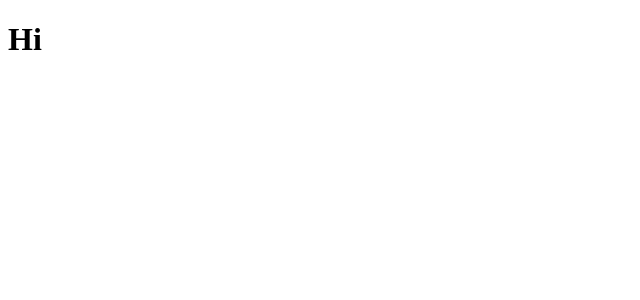
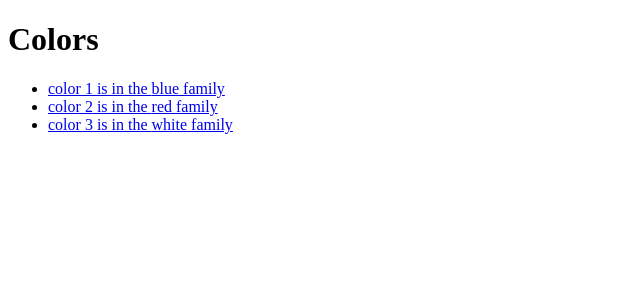
Before and after one commit to roodhouse/rugh-design-color-wheel, a React (Create React App) app: page / in a window 1280 px wide. Shown: the top 300 px of the page, without its empty margins (0-640 px from the left). Built offline with nearby package versions, Linux system fonts and the light colour scheme.

Commit message:
setup mapping etc

```diff
--- a/package.json
+++ b/package.json
@@ -8,6 +8,7 @@
     "@testing-library/user-event": "^13.5.0",
     "react": "^18.2.0",
     "react-dom": "^18.2.0",
+    "react-router-dom": "^6.10.0",
     "react-scripts": "5.0.1",
     "web-vitals": "^2.1.4"
   },
--- a/src/App.js
+++ b/src/App.js
@@ -1,10 +1,16 @@
 import './App.css';
+import { Route, Routes } from 'react-router-dom';
+import Home from './components/Home';
+import Color from './components/Color';
 
 function App() {
   return (
-    <div>
-      <h1>Hi</h1>
-    </div>
+    <Routes>
+      <Route path='/' element={<Home />} />
+      <Route path='color/:id' element={<Color />} />
+
+
+    </Routes>
   );
 }
 
--- /dev/null
+++ b/src/components/Color.jsx
@@ -0,0 +1,18 @@
+import * as React from 'react';
+import { useParams } from 'react-router-dom';
+import { getColor } from './colors';
+
+function Color() {
+
+    const { id } = useParams();
+    const color = getColor(id);
+
+  return (
+    <div>
+        <h1>{color.name}</h1>
+        <p>{color.family}</p>
+    </div>
+  )
+}
+
+export default Color
--- /dev/null
+++ b/src/components/Home.jsx
@@ -0,0 +1,23 @@
+import * as React from 'react';
+import { Link } from 'react-router-dom';
+import {getColors} from './colors.js'
+
+function Home() {
+
+    const colors = getColors();
+
+  return (
+    <div>
+        <h1>Colors</h1>
+        <ul>
+            {colors.map(({id, name, family}) => (
+                <li key={id}>
+                    <Link to={`color/${id}`}>{name} is in the {family} family</Link>
+                </li>
+            ))}
+        </ul>
+    </div>
+  )
+}
+
+export default Home
--- /dev/null
+++ b/src/components/colors.js
@@ -0,0 +1,26 @@
+const colors = [
+    {
+      id: "1",
+      name: 'color 1',
+      family: 'blue',
+    },
+    {
+      id: "2",
+      name: 'color 2',
+      family: 'red',
+    },
+    {
+      id: "3",
+      name: 'color 3',
+      family: 'white',
+    },
+
+  ];
+
+  export function getColor(colorId) {
+    return colors.find(({id}) => colorId === id);
+  }
+
+  export function getColors() {
+    return colors.map(({id, name, family}) => ({id, name, family}));
+  }
--- a/src/index.js
+++ b/src/index.js
@@ -1,10 +1,26 @@
 import React from 'react';
 import ReactDOM from 'react-dom/client';
 import App from './App';
+import { createBrowserRouter, RouterProvider } from 'react-router-dom';
+import Color from './components/Color';
+
+const router = createBrowserRouter([
+  {
+    path: "*",
+    element: <App />,
+    children: [
+      {
+        path: '*color',
+        element: <Color />,
+      },
+    ],
+  },
+]);
+
 
 const root = ReactDOM.createRoot(document.getElementById('root'));
 root.render(
   <React.StrictMode>
-    <App />
+    <RouterProvider router={router} />
   </React.StrictMode>
 );
```
Also changed, not shown: 1 other file (tests, documents, lock files or other folders).
